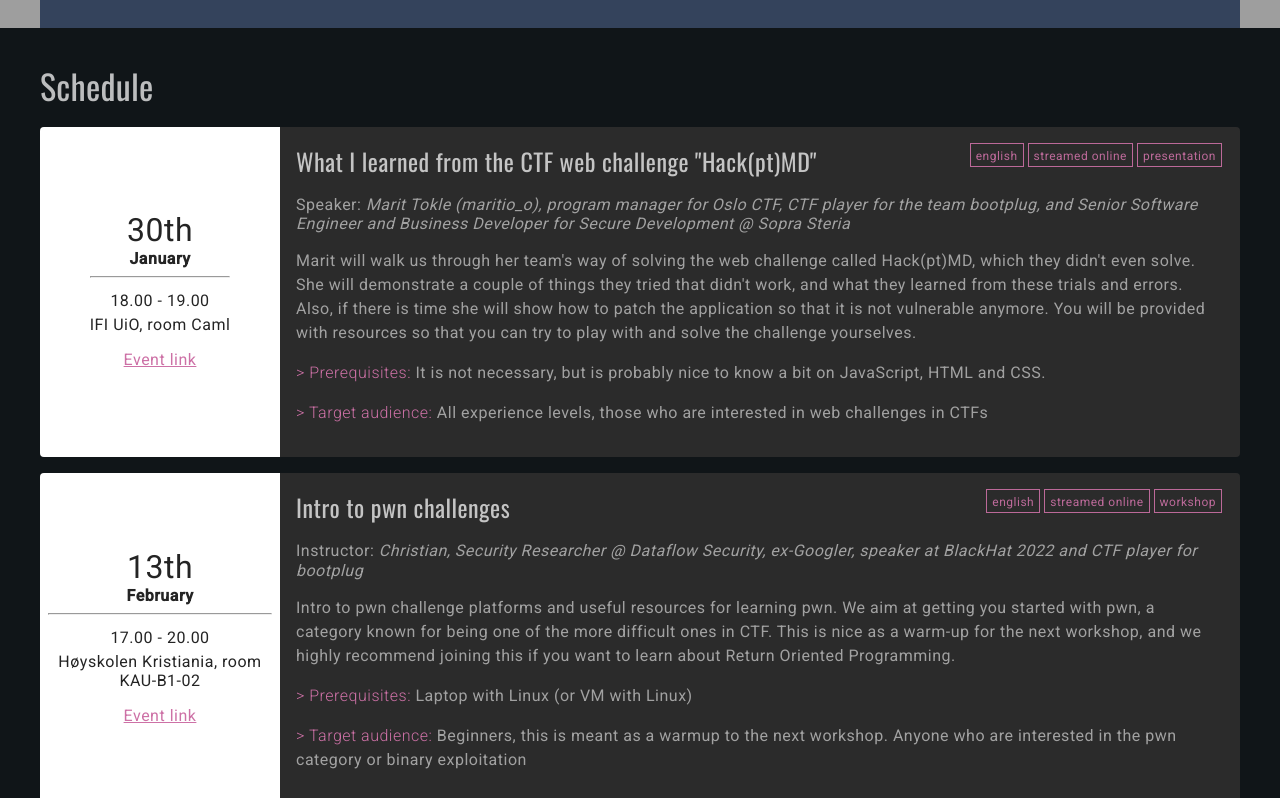
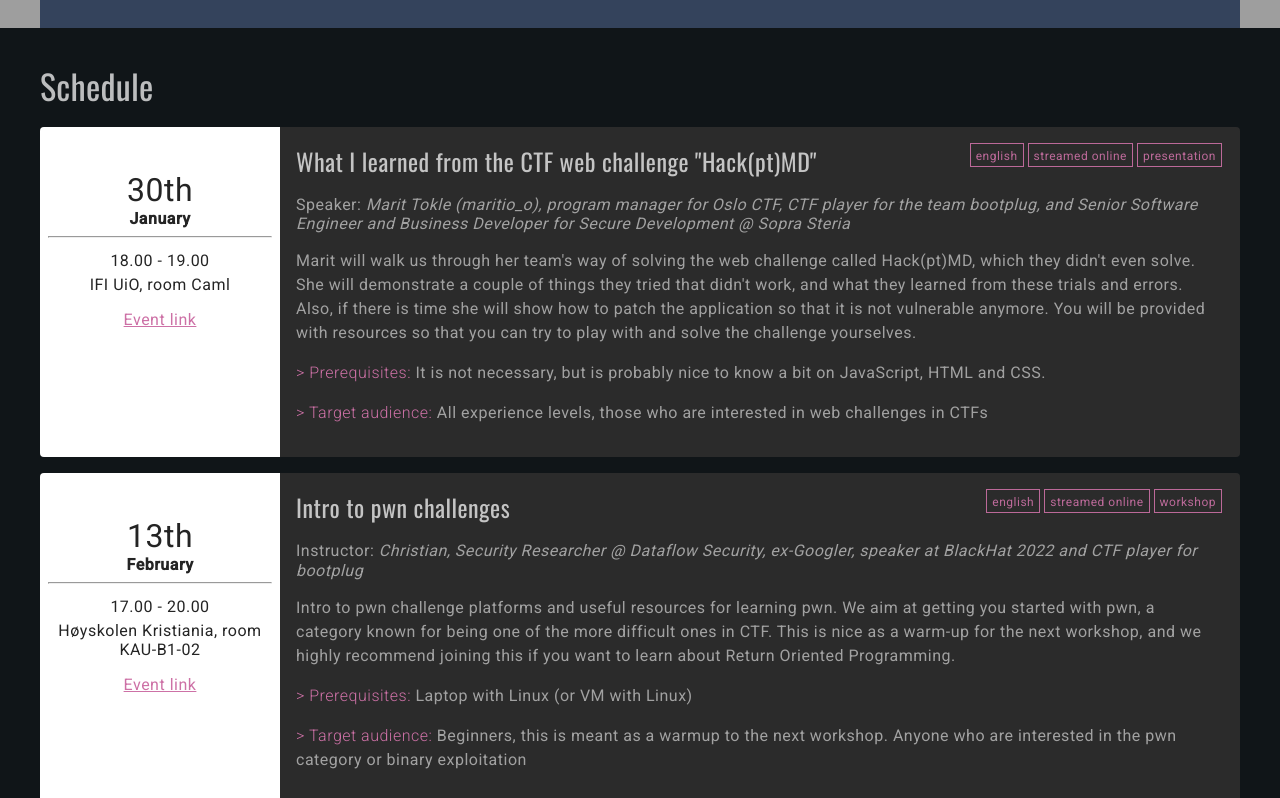
Before and after one commit to Oslo-CTF/osloctf.github.io, a Vue app: page / in a window 1280 px wide. Shown: the part 520-1318 px from the top of the page. Built offline with nearby package versions, Linux system fonts and the light colour scheme; grey boxes are pictures that could not be loaded.

Commit message:
Make date info appear at the top of each event-blob

```diff
--- a/src/styles/events.css
+++ b/src/styles/events.css
@@ -15,9 +15,9 @@
 
 .eventDate {
 	padding: 0.5rem;
+	padding-top: 2rem;
     display: grid;
     grid-auto-rows: min-content;
-    place-content: center;
 
     background: white;
     color: rgba(0, 0, 0, .86);
```
